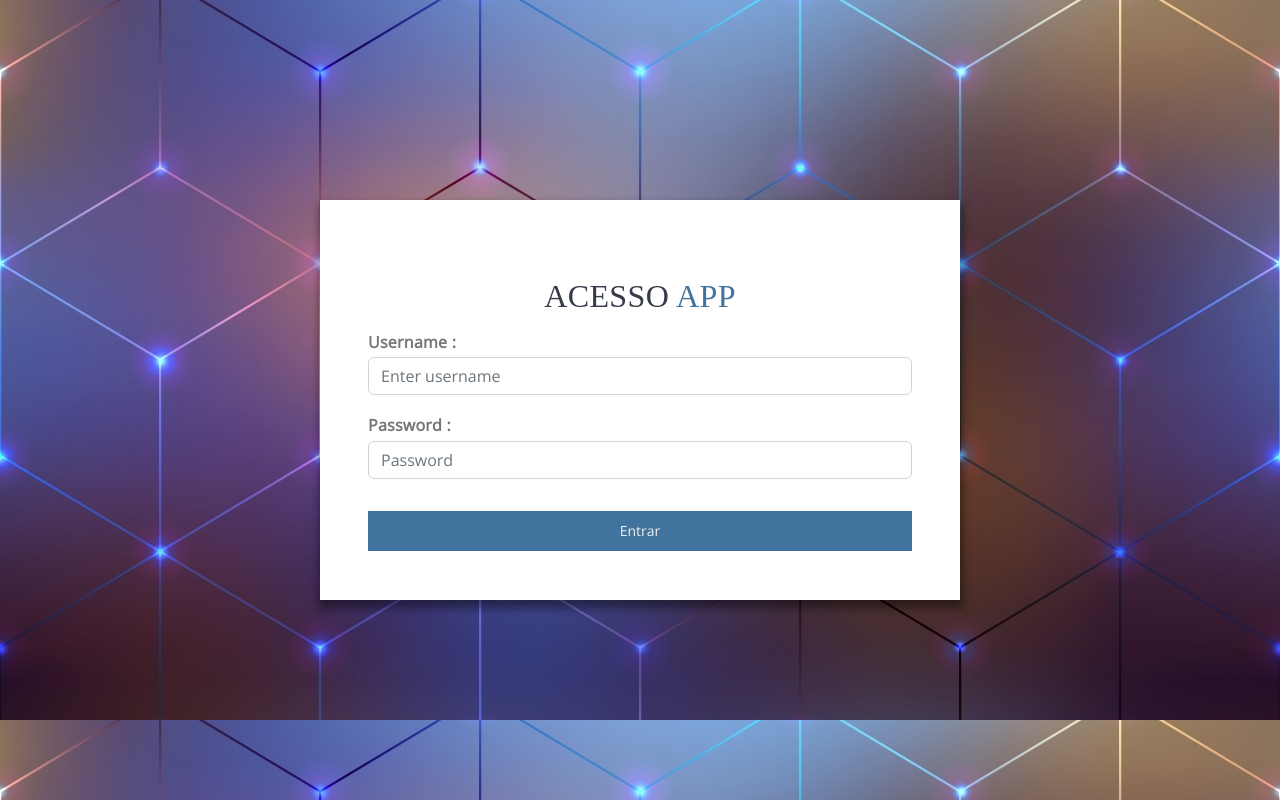
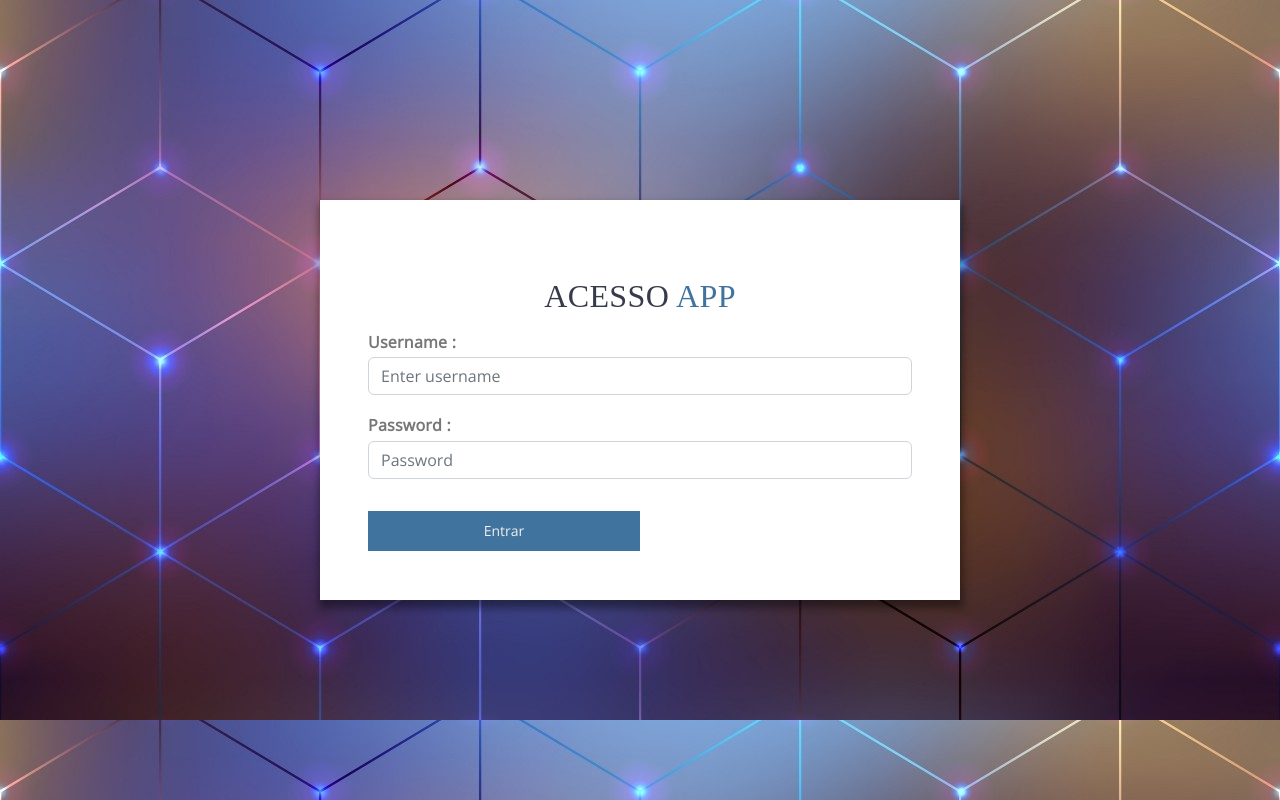
Before and after one commit to julianoosmir/acesso-app, an Angular app: page / in a window 1280 px wide. Built offline with nearby package versions, Linux system fonts and the light colour scheme; a web font is replaced by a local one.

Commit message:
cooke ok

```diff
--- a/src/app/core/auth.service.ts
+++ b/src/app/core/auth.service.ts
@@ -18,16 +18,31 @@ export class AuthenticationService {
   public username: any;
   public senha: any;
   authDto?: AuthDto;
+  private cookieStore = [];
+
 
   constructor(private http: HttpClient, private usuarioService: UsuarioService) { }
 
 
   setRole(authDto: AuthDto) {
+    document.cookie = SESSION_ATTRIBUTE_ROLE + '=' + (authDto.role || '');
     sessionStorage.setItem(SESSION_ATTRIBUTE_ROLE, authDto.role);
   }
-
+  parseCookies(cookies = document.cookie) {
+    this.cookieStore = [];
+    if (!!cookies === false) { return; }
+    const cookiesArr = cookies.split(';');
+    for (const cookie of cookiesArr) {
+      const cookieArr = cookie.split('=');
+      // @ts-ignore
+      this.cookieStore[cookieArr[0].trim()] = cookieArr[1];
+    }
+  }
   getRole(): string {
-    const role = sessionStorage.getItem(SESSION_ATTRIBUTE_ROLE);
+    // const role = sessionStorage.getItem(SESSION_ATTRIBUTE_ROLE);
+    this.parseCookies();
+    // @ts-ignore
+    const role = this.cookieStore[SESSION_ATTRIBUTE_ROLE];
     if (role)
       return role
     return '';
--- a/src/app/core/role-guard-service.service.ts
+++ b/src/app/core/role-guard-service.service.ts
@@ -22,6 +22,8 @@ export class RoleGuardServiceService implements CanActivate {
 
     const role_user = this.auth.getRole();
 
+    console.log(role_user)
+
     console.log(roles.indexOf(role_user));
 
     if(roles.indexOf(role_user) >= 0){
--- a/src/app/login/login.component.css
+++ b/src/app/login/login.component.css
@@ -1,10 +1,12 @@
 div#wapper {
   width: 100vw;
   height: 100vh;
+  max-width: 100%;
   display: flex;
   flex-direction: row;
   justify-content: center;
   align-items: center;
+
 }
 
 div#wapper div.panel-auth {
@@ -13,6 +15,7 @@ div#wapper div.panel-auth {
   width: 50vw;
   height: 50vh;
   box-shadow: 1px 6px 8px 2px rgba(0, 0, 0, 0.42);
+  overflow: hidden;
 }
 
 div#wapper div.panel-auth h2 {
@@ -46,9 +49,6 @@ div#wapper div.panel-auth form label {
 }
 
 
-
-
-
 div#wapper div.panel-auth form button {
   color: #f0f0f0;
   background-color: #40739e;
@@ -56,6 +56,9 @@ div#wapper div.panel-auth form button {
   cursor: pointer;
   height: 40px;
   margin-top: 2pc;
+  margin-bottom: 1px;
+  max-width: 50%;
+
 }
 
 div#wapper div.panel-auth form button:hover {
```
